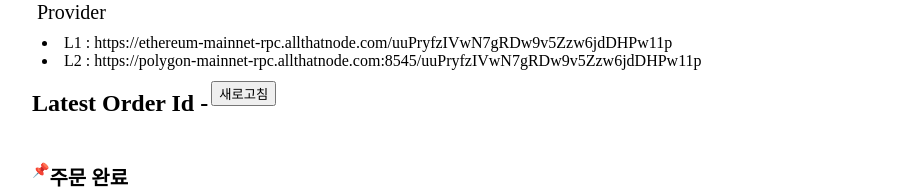
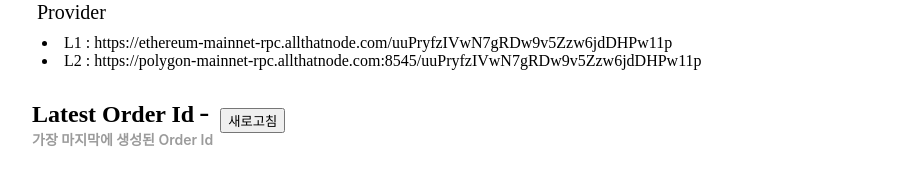
Before and after one commit to imelon2/helper, a React (Create React App) app: page /#/order/beta in a window 1280 px wide. Shown: the part 174-369 px from the top of the page, without its empty margins (6-904 px from the left). Built offline with nearby package versions, Linux system fonts and the light colour scheme; no server answers.

Commit message:
latest Order Id 수정

```diff
--- a/src/App.tsx
+++ b/src/App.tsx
@@ -1,4 +1,3 @@
-import React from 'react';
 import { Routes, Route } from 'react-router-dom';
 import Home from './page/Home/Home';
 import OrderHandlePage from './page/Order/OrderHandlePage';
--- a/src/components/ContextHeader/ContextHeader.css
+++ b/src/components/ContextHeader/ContextHeader.css
@@ -3,7 +3,7 @@
     margin-top: 45px;
 }
 
-.Provider {
+.provider {
     margin-top: 10px;
     padding-inline-start: 5px;
     margin-bottom: 10px;
@@ -12,14 +12,29 @@
 }
 
 .latestOrderId {
-    margin-top: 20px;
+    padding-top: 15px;
+    padding-bottom: 11px;
+}
+
+.latestOrderId-Text {
+    font-size: 30px;
+    font-weight: 300;
+    padding-inline-start: 5px;
 }
 
 .latestOrderId-button-wrapper {
     display: inline-flex;
     align-items: center;
+    margin-top: 10px;
 }
 
 .latestOrderId-button {
-    margin-inline-start: 3px;
+    margin-inline-start: 7px;
 }
+
+.message {
+    display: block;
+    color: #9b9b9b;
+    font-family: Inter, sans-serif;
+    font-size: 14px;
+}
--- a/src/components/ContextHeader/ContextHeader.tsx
+++ b/src/components/ContextHeader/ContextHeader.tsx
@@ -23,7 +23,8 @@ const ContextHeader = ({contextTitle, Provider,F_Order }: IProps) => {
   const onClickRefersh = async() => {
     try {
       setIsLoading(true)
-      const _latestOrderId = await F_Order.getOrderId()
+      let _latestOrderId = await F_Order.getOrderId()
+      _latestOrderId --;
       setLatestOrderId(_latestOrderId.toString())
     } catch (error) {
 
@@ -34,11 +35,14 @@ const ContextHeader = ({contextTitle, Provider,F_Order }: IProps) => {
   return (
     <div>
       <div className="titleText">📝 Lodis 환경 정보 : {contextTitle}</div>
-      <div className="Provider">Provider</div>
+      <div className="provider">Provider</div>
       <li className="L1">L1 : {Provider.L1}</li>
       <li className="L2">L2 : {Provider.L2}</li>
         <div className="latestOrderId-button-wrapper">
-          <div className="titleText latestOrderId">Latest Order Id {latestOrderId}</div>
+          <div className="titleText latestOrderId">Latest Order Id
+          <span className="latestOrderId-Text">{latestOrderId}</span>
+          <span className="message">가장 마지막에 생성된 Order Id</span>
+          </div>
           <button className="latestOrderId-button" onClick={onClickRefersh}> {isLoading ? <Loading /> : "새로고침"}</button>
         </div>
     </div>
--- a/src/page/Order/OrderHandlePage.css
+++ b/src/page/Order/OrderHandlePage.css
@@ -1,15 +1,3 @@
-    .order {
-        position: relative;
-    }
-
-    .Provider {
-        margin-top: 10px;
-        padding-inline-start: 5px;
-        margin-bottom: 10px;
-        font-size: 20px;
-        font-weight: 500;
-    }
-
 .orderTitle {
     color: #000000;
     font-size: 20px;
--- a/src/page/Order/OrderHandlePage.tsx
+++ b/src/page/Order/OrderHandlePage.tsx
@@ -1,6 +1,5 @@
 import { useParams } from "react-router-dom"
 import React, { useCallback, useEffect, useState } from 'react'
-import '../../styles/GlobalStyle.css'
 import "./OrderHandlePage.css"
 import ContextHeader from "../../components/ContextHeader/ContextHeader"
 import { initializeProvider, context, initializeCA } from "../../utils/lodis/config"
```
Lines whose indentation alone changed are shown as unchanged.
